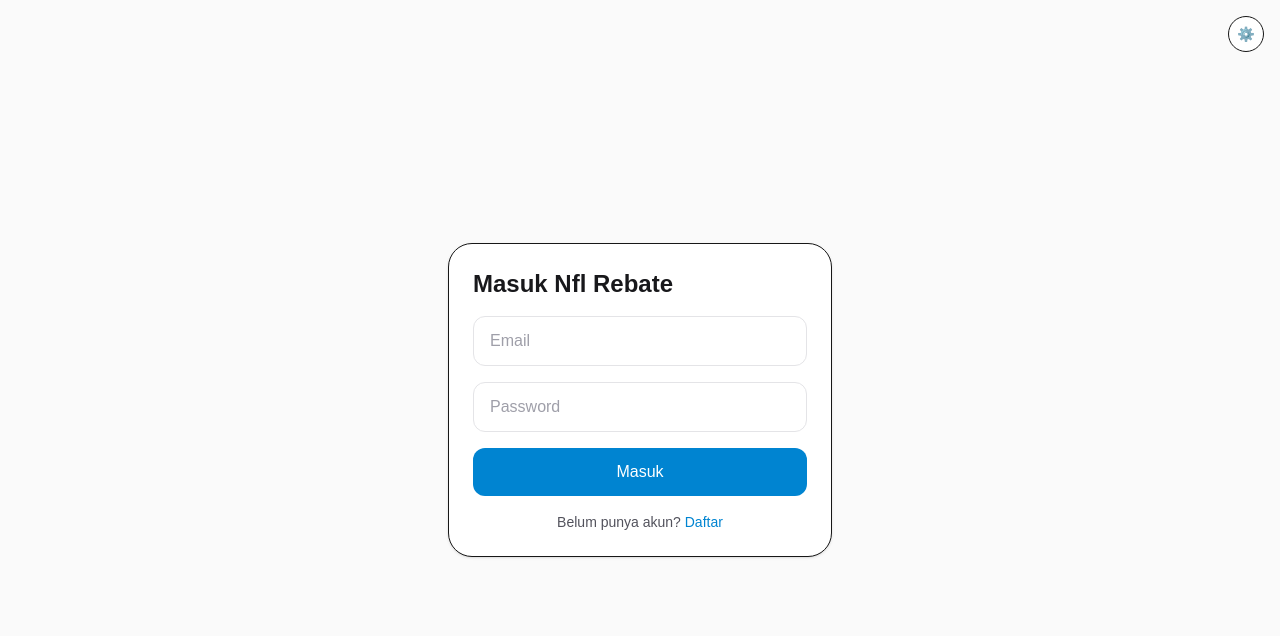
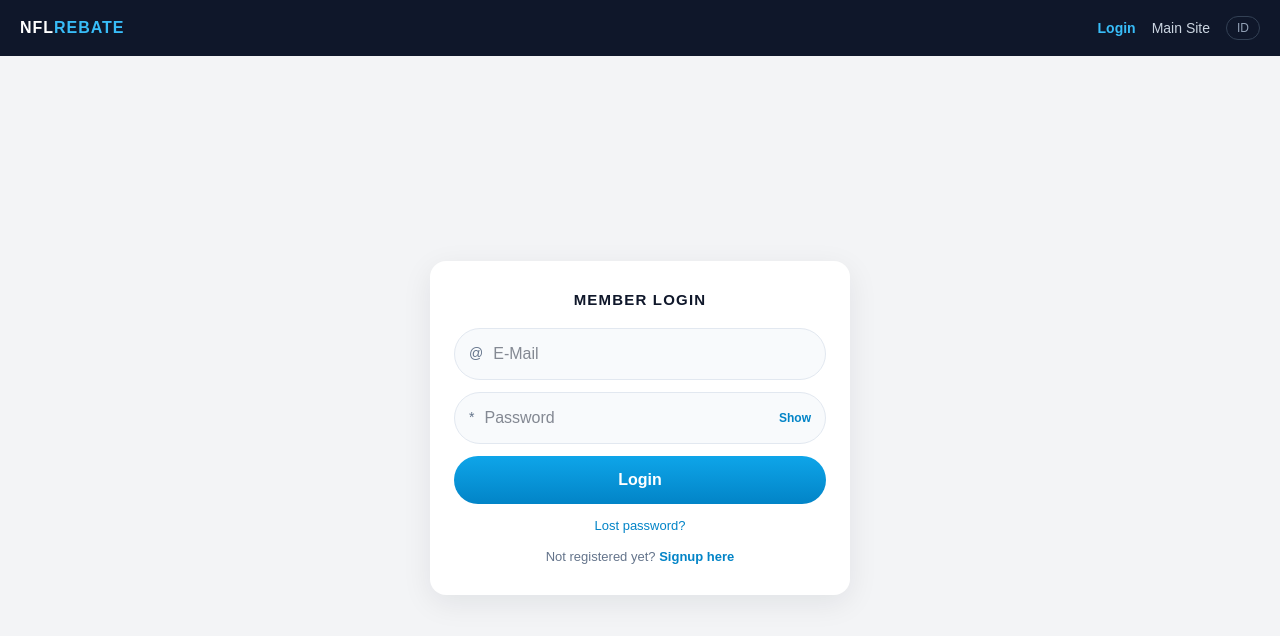
Before and after one commit to naufalirfan/nflrebate, a Next.js app: page /login in a window 1280 px wide. Shown: the top 636 px of the page. Built offline with nearby package versions, Linux system fonts and the light colour scheme; no server answers.

Commit message:
ui: mirror pipsbackfx login/signup (pill inputs, dark header, Member Login)

```diff
--- a/src/app/(auth)/login/page.tsx
+++ b/src/app/(auth)/login/page.tsx
@@ -3,26 +3,52 @@
 import { createClient } from "@/lib/supabase/client";
 import { useRouter, useSearchParams } from "next/navigation";
 import Link from "next/link";
-import { ThemeToggle } from "@/components/ThemeToggle";
 
 function LoginInner(){
-  const [email,setEmail]=useState(""); const [password,setPassword]=useState(""); const [loading,setLoading]=useState(false); const [err,setErr]=useState("");
+  const [email,setEmail]=useState(""); const [password,setPassword]=useState("");
+  const [show,setShow]=useState(false); const [loading,setLoading]=useState(false); const [err,setErr]=useState("");
   const router=useRouter(); const sp=useSearchParams(); const supabase=createClient();
   useEffect(()=>{ const e=sp.get("error"); if(e) setErr(decodeURIComponent(e)); },[sp]);
-  async function onLogin(e:React.FormEvent){ e.preventDefault(); setLoading(true); setErr(""); const {error}=await supabase.auth.signInWithPassword({email,password}); setLoading(false); if(error) setErr(error.message); else router.push("/dashboard"); }
-  async function resend(){ if(!email) return setErr("Isi email dulu lalu klik kirim ulang."); const {error}=await supabase.auth.resend({type:"signup", email, options:{emailRedirectTo:`${location.origin}/auth/callback`}}); if(error) setErr(error.message); else setErr(""); if(!error) alert("Email verifikasi terkirim ulang. Cek inbox & spam."); }
+  async function onLogin(e:React.FormEvent){
+    e.preventDefault(); setLoading(true); setErr("");
+    const {error}=await supabase.auth.signInWithPassword({email:email.trim(),password});
+    setLoading(false);
+    if(error) setErr(error.message); else router.push("/dashboard");
+  }
+  async function resend(){
+    if(!email) return setErr("Isi email dulu lalu klik kirim ulang.");
+    const {error}=await supabase.auth.resend({type:"signup", email:email.trim(), options:{emailRedirectTo:`${location.origin}/auth/callback`}});
+    if(error) setErr(error.message); else alert("Email verifikasi terkirim ulang. Cek inbox & spam.");
+  }
   return (
-    <div className="flex-1 flex flex-col items-center justify-center p-4 bg-zinc-50 dark:bg-zinc-900 min-h-dvh">
-      <div className="absolute top-4 right-4"><ThemeToggle /></div>
-      <form onSubmit={onLogin} className="w-full max-w-sm bg-white dark:bg-zinc-800 rounded-3xl p-6 border dark:border-zinc-700 shadow-sm flex flex-col gap-4">
-        <h1 className="text-2xl font-bold text-zinc-900 dark:text-white">Masuk Nfl Rebate</h1>
-        <input value={email} onChange={e=>setEmail(e.target.value)} placeholder="Email" type="email" required className="w-full border border-zinc-200 dark:border-zinc-700 bg-white dark:bg-zinc-900 text-zinc-900 dark:text-white placeholder:text-zinc-400 rounded-xl px-4 py-3 text-[16px]" />
-        <input value={password} onChange={e=>setPassword(e.target.value)} placeholder="Password" type="password" required className="w-full border border-zinc-200 dark:border-zinc-700 bg-white dark:bg-zinc-900 text-zinc-900 dark:text-white placeholder:text-zinc-400 rounded-xl px-4 py-3 text-[16px]" />
-        {err && <p className="text-sm text-red-600 bg-red-50 dark:bg-red-900/30 rounded-xl px-3 py-2 break-all">{err} {err.toLowerCase().includes("confirm")||err.toLowerCase().includes("verif")||err.toLowerCase().includes("not confirmed") ? <button type="button" onClick={resend} className="underline font-medium">kirim ulang email</button> : null}</p>}
-        <button disabled={loading} className="w-full bg-sky-600 text-white rounded-xl py-3 min-h-[44px] font-medium disabled:opacity-50">{loading?"Memproses...":"Masuk"}</button>
-        <p className="text-sm text-center text-zinc-600 dark:text-zinc-400">Belum punya akun? <Link href="/register" className="text-sky-600 font-medium">Daftar</Link></p>
-      </form>
+    <div className="pbfx-wrap">
+      <header className="pbfx-header">
+        <Link href="/" className="pbfx-logo">NFL<span>REBATE</span></Link>
+        <nav className="pbfx-nav">
+          <Link href="/login" className="active">Login</Link>
+          <Link href="/">Main Site</Link>
+          <span className="pbfx-lang">ID</span>
+        </nav>
+      </header>
+      <main className="pbfx-main">
+        <form onSubmit={onLogin} className="pbfx-card">
+          <h2>Member Login</h2>
+          <label className="pbfx-field">
+            <span className="pbfx-ico">@</span>
+            <input value={email} onChange={e=>setEmail(e.target.value)} placeholder="E-Mail" type="email" required autoComplete="username" />
+          </label>
+          <label className="pbfx-field">
+            <span className="pbfx-ico">*</span>
+            <input value={password} onChange={e=>setPassword(e.target.value)} placeholder="Password" type={show?"text":"password"} required autoComplete="current-password" />
+            <button type="button" onClick={()=>setShow(s=>!s)} className="pbfx-eye" aria-label="Toggle password">{show?"Hide":"Show"}</button>
+          </label>
+          {err && <p className="pbfx-err">{err} {/confirm|verif/i.test(err) ? <button type="button" onClick={resend} className="underline font-medium">kirim ulang email</button> : null}</p>}
+          <button disabled={loading} className="pbfx-btn">{loading?"Memproses...":"Login"}</button>
+          <Link href="/login" className="pbfx-lost">Lost password?</Link>
+          <p className="pbfx-signup">Not registered yet? <Link href="/register">Signup here</Link></p>
+        </form>
+      </main>
     </div>
-  )
+  );
 }
-export default function Login(){ return <Suspense fallback={<div className="flex-1 flex items-center justify-center p-8 text-zinc-500">Memuat...</div>}><LoginInner/></Suspense>; }
+export default function Login(){ return <Suspense fallback={<div className="pbfx-wrap"><p style={{padding:32}}>Memuat...</p></div>}><LoginInner/></Suspense>; }
--- a/src/app/(auth)/register/page.tsx
+++ b/src/app/(auth)/register/page.tsx
@@ -3,30 +3,35 @@
 import { createClient } from "@/lib/supabase/client";
 import { useRouter } from "next/navigation";
 import Link from "next/link";
-import { ThemeToggle } from "@/components/ThemeToggle";
 export default function Register(){
-  const [name,setName]=useState(""); const [email,setEmail]=useState(""); const [password,setPassword]=useState(""); const [loading,setLoading]=useState(false); const [err,setErr]=useState(""); const [msg,setMsg]=useState("");
+  const [name,setName]=useState(""); const [email,setEmail]=useState(""); const [password,setPassword]=useState("");
+  const [show,setShow]=useState(false); const [loading,setLoading]=useState(false); const [err,setErr]=useState(""); const [msg,setMsg]=useState("");
   const router=useRouter(); const supabase=createClient();
   async function onReg(e:React.FormEvent){
     e.preventDefault(); setLoading(true); setErr(""); setMsg("");
-    const {error}=await supabase.auth.signUp({email,password, options:{data:{name}, emailRedirectTo: `${location.origin}/auth/callback`}});
+    const {error}=await supabase.auth.signUp({email:email.trim(),password, options:{data:{name: name.trim()}, emailRedirectTo: `${location.origin}/auth/callback`}});
     setLoading(false);
     if(error) setErr(error.message);
-    else { setMsg("Akun dibuat. Silakan cek email untuk verifikasi, lalu login."); setTimeout(()=>router.push("/login"), 1500); }
+    else { setMsg("Akun dibuat. Silakan login."); setTimeout(()=>router.push("/login"), 900); }
   }
   return (
-    <div className="flex-1 flex flex-col items-center justify-center p-4 bg-zinc-50 dark:bg-zinc-900 min-h-dvh">
-      <div className="absolute top-4 right-4"><ThemeToggle /></div>
-      <form onSubmit={onReg} className="w-full max-w-sm bg-white dark:bg-zinc-800 rounded-3xl p-6 border dark:border-zinc-700 shadow-sm flex flex-col gap-4">
-        <h1 className="text-2xl font-bold text-zinc-900 dark:text-white">Daftar Nfl Rebate</h1>
-        <input value={name} onChange={e=>setName(e.target.value)} placeholder="Nama" required className="w-full border border-zinc-200 dark:border-zinc-700 bg-white dark:bg-zinc-900 text-zinc-900 dark:text-white placeholder:text-zinc-400 rounded-xl px-4 py-3 text-[16px]" />
-        <input value={email} onChange={e=>setEmail(e.target.value)} placeholder="Email" type="email" required className="w-full border border-zinc-200 dark:border-zinc-700 bg-white dark:bg-zinc-900 text-zinc-900 dark:text-white placeholder:text-zinc-400 rounded-xl px-4 py-3 text-[16px]" />
-        <input value={password} onChange={e=>setPassword(e.target.value)} placeholder="Password (min 6)" type="password" required className="w-full border border-zinc-200 dark:border-zinc-700 bg-white dark:bg-zinc-900 text-zinc-900 dark:text-white placeholder:text-zinc-400 rounded-xl px-4 py-3 text-[16px]" />
-        {err && <p className="text-sm text-red-600">{err}</p>}
-        {msg && <p className="text-sm text-emerald-600 dark:text-emerald-400">{msg}</p>}
-        <button disabled={loading} className="w-full bg-sky-600 text-white rounded-xl py-3 min-h-[44px] font-medium disabled:opacity-50">{loading?"Memproses...":"Daftar"}</button>
-        <p className="text-sm text-center text-zinc-600 dark:text-zinc-400">Sudah punya akun? <Link href="/login" className="text-sky-600 font-medium">Masuk</Link></p>
-      </form>
+    <div className="pbfx-wrap">
+      <header className="pbfx-header">
+        <Link href="/" className="pbfx-logo">NFL<span>REBATE</span></Link>
+        <nav className="pbfx-nav"><Link href="/login">Login</Link><Link href="/">Main Site</Link><span className="pbfx-lang">ID</span></nav>
+      </header>
+      <main className="pbfx-main">
+        <form onSubmit={onReg} className="pbfx-card">
+          <h2>Signup Form</h2>
+          <label className="pbfx-field"><input value={name} onChange={e=>setName(e.target.value)} placeholder="Full Name" required /></label>
+          <label className="pbfx-field"><span className="pbfx-ico">@</span><input value={email} onChange={e=>setEmail(e.target.value)} placeholder="Your E-Mail Address" type="email" required /></label>
+          <label className="pbfx-field"><span className="pbfx-ico">*</span><input value={password} onChange={e=>setPassword(e.target.value)} placeholder="Choose a Password" type={show?"text":"password"} required /><button type="button" onClick={()=>setShow(s=>!s)} className="pbfx-eye">{show?"Hide":"Show"}</button></label>
+          {err && <p className="pbfx-err">{err}</p>}
+          {msg && <p className="pbfx-err" style={{color:'#059669',background:'#ecfdf5',borderColor:'#a7f3d0'}}>{msg}</p>}
+          <button disabled={loading} className="pbfx-btn">{loading?"Memproses...":"Signup"}</button>
+          <p className="pbfx-signup">Sudah punya akun? <Link href="/login">Login here</Link></p>
+        </form>
+      </main>
     </div>
   )
 }
--- a/src/app/globals.css
+++ b/src/app/globals.css
@@ -15,8 +15,23 @@
   --font-sans: var(--font-geist-sans);
   --font-mono: var(--font-geist-mono);
 }
-body {
-  background: var(--background);
-  color: var(--foreground);
-  font-family: Arial, Helvetica, sans-serif;
-}
+body { background: var(--background); color: var(--foreground); font-family: Arial, Helvetica, sans-serif; }
+/* pipsbackfx-inspired login */
+.pbfx-wrap{min-height:100dvh;background:#f3f4f6;display:flex;flex-direction:column}
+.pbfx-header{height:56px;background:#0f172a;display:flex;align-items:center;justify-content:space-between;padding:0 20px}
+.pbfx-logo{color:#fff;font-weight:900;letter-spacing:.06em}
+.pbfx-logo span{color:#38bdf8}
+.pbfx-nav{display:flex;gap:16px;align-items:center;color:#94a3b8;font-size:14px}
+.pbfx-nav a{color:#cbd5e1}.pbfx-nav a.active{color:#38bdf8;font-weight:600}
+.pbfx-lang{border:1px solid #334155;border-radius:999px;padding:2px 10px;font-size:12px}
+.pbfx-main{flex:1;display:flex;align-items:center;justify-content:center;padding:24px 16px}
+.pbfx-card{width:100%;max-width:420px;background:#fff;border-radius:16px;padding:28px 24px;box-shadow:0 8px 30px rgba(15,23,42,.08);display:flex;flex-direction:column;gap:12px}
+.pbfx-card h2{font-size:15px;font-weight:800;letter-spacing:.08em;text-transform:uppercase;color:#0f172a;text-align:center;margin-bottom:4px}
+.pbfx-field{display:flex;align-items:center;gap:10px;border:1px solid #e2e8f0;border-radius:999px;padding:0 14px;background:#f8fafc}
+.pbfx-field input{flex:1;border:0;outline:0;background:transparent;padding:13px 0;font-size:16px;color:#0f172a}
+.pbfx-ico{color:#64748b;font-size:14px}
+.pbfx-eye{font-size:12px;color:#0284c7;font-weight:600;white-space:nowrap}
+.pbfx-err{font-size:13px;color:#dc2626;background:#fef2f2;border:1px solid #fecaca;border-radius:12px;padding:10px 12px}
+.pbfx-btn{border-radius:999px;background:linear-gradient(180deg,#0ea5e9,#0284c7);color:#fff;font-weight:700;padding:12px;min-height:44px}
+.pbfx-lost{font-size:13px;color:#0284c7;text-align:center}
+.pbfx-signup{font-size:13px;color:#64748b;text-align:center}.pbfx-signup a{color:#0284c7;font-weight:600}
```
Also changed, not shown: 1 other file (tests, documents, lock files or other folders).
